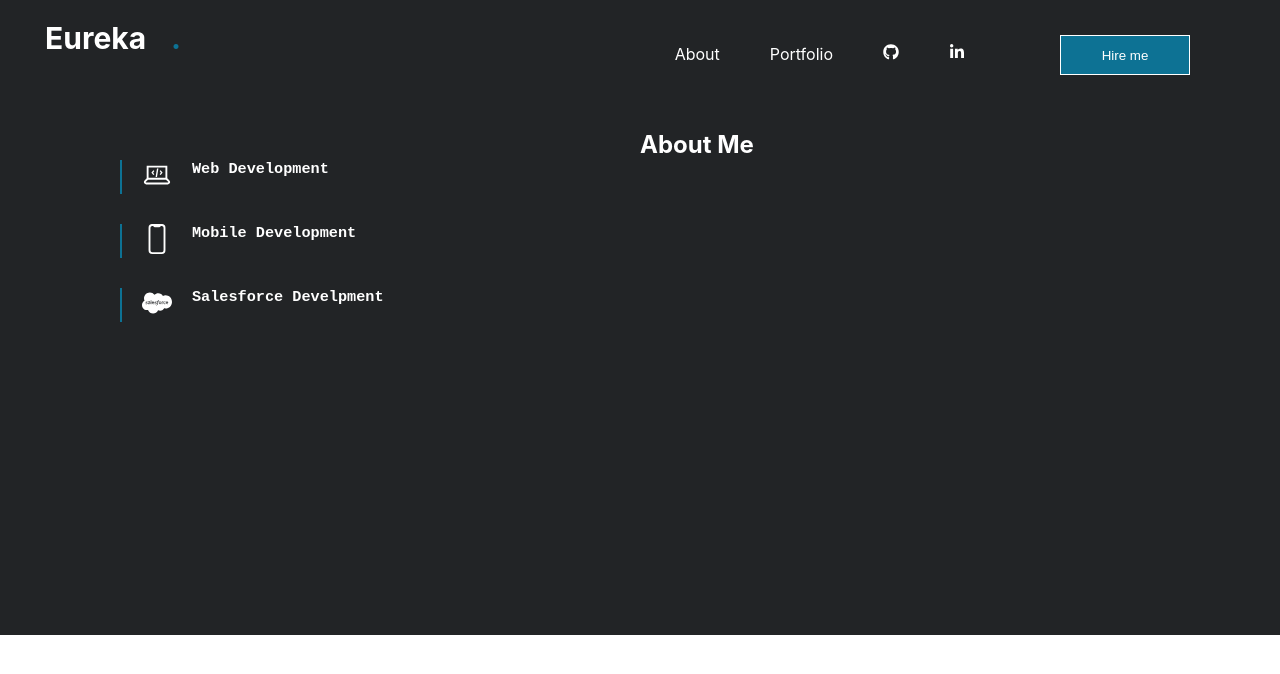
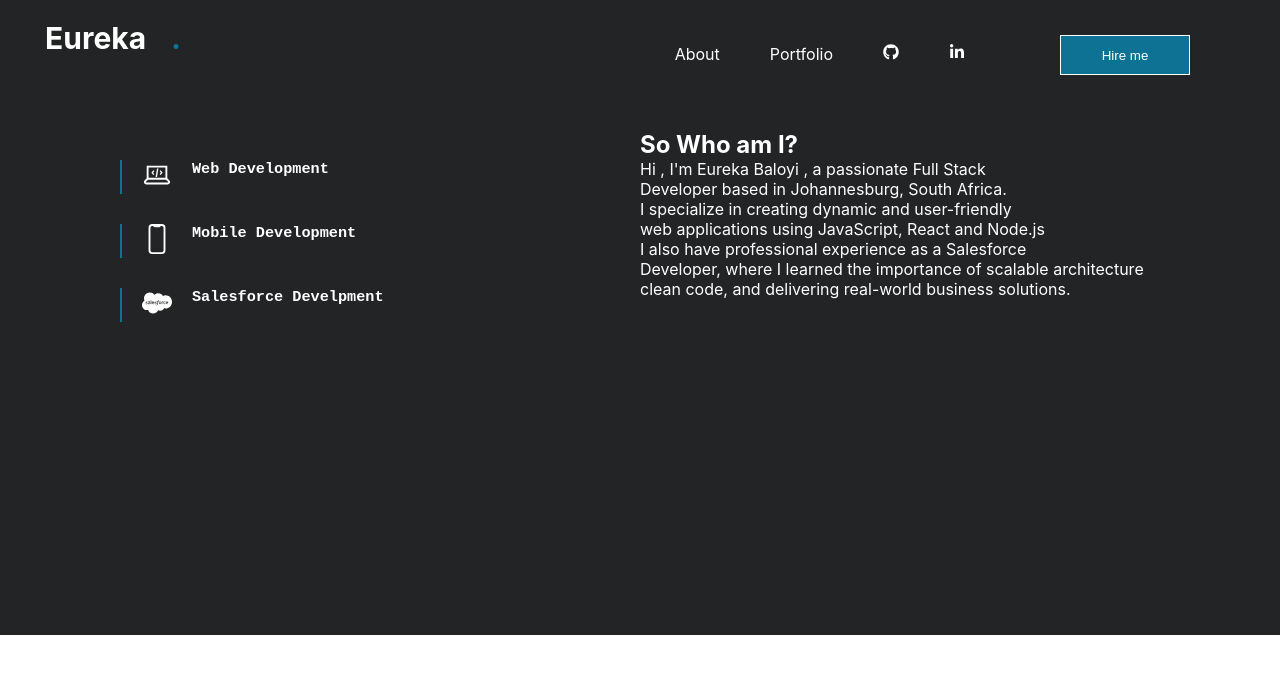
Before and after one commit to eureka03/Portfolio, a React (Create React App) app: page /About in a window 1280 px wide. Shown: the top 674 px of the page. Built offline with nearby package versions, Linux system fonts and the light colour scheme.

Commit message:
changes added

```diff
--- a/src/Components/About.js
+++ b/src/Components/About.js
@@ -23,7 +23,18 @@ export default function About(){
                     </div>
               </div>
               <div className='About'>
-                <h2>About Me</h2>
+                <h2>So Who am I?</h2>
+                <p>Hi , I'm Eureka Baloyi , a passionate Full Stack<br/>
+                    Developer based in Johannesburg, South Africa.
+                </p>
+                <p>
+                    I specialize in creating dynamic and user-friendly<br/>
+                    web applications using JavaScript, React and Node.js<br/>
+                    I also have professional experience as a Salesforce <br/>
+                    Developer, where I learned the importance of scalable architecture<br/>
+                    clean code, and delivering real-world business solutions.<br/>
+
+                </p>
               </div>
 
             </div>
```
